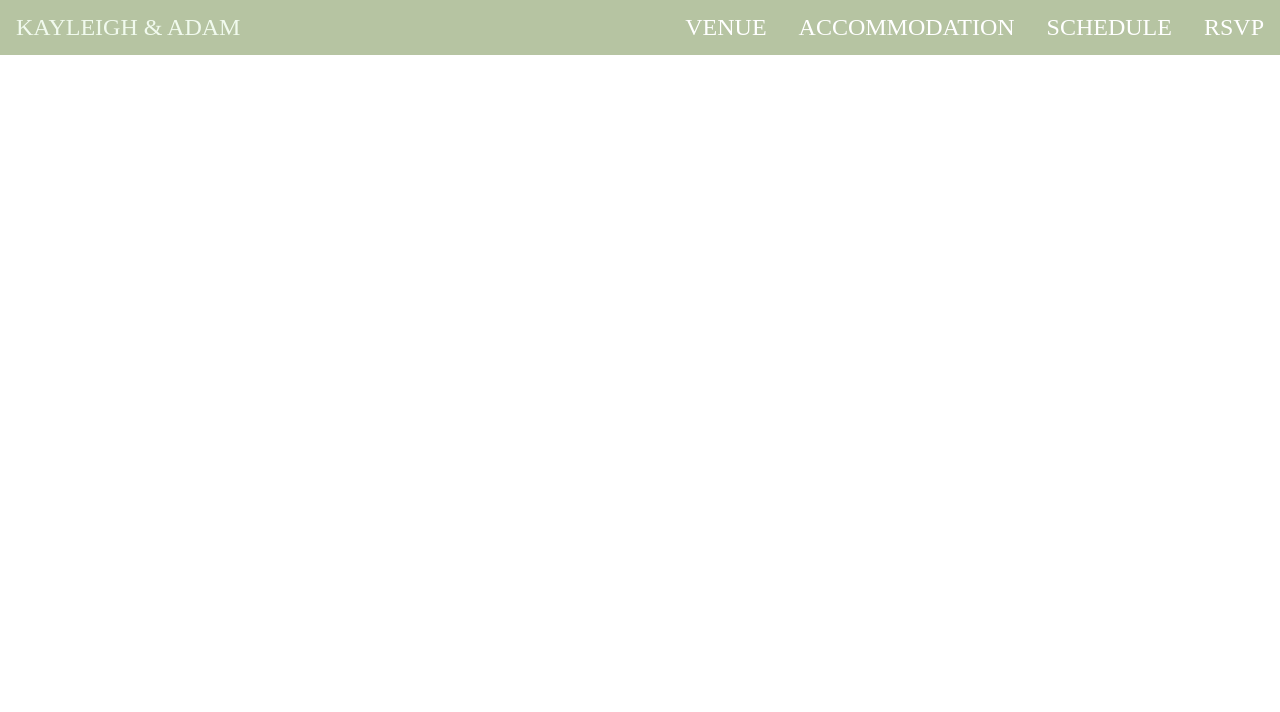
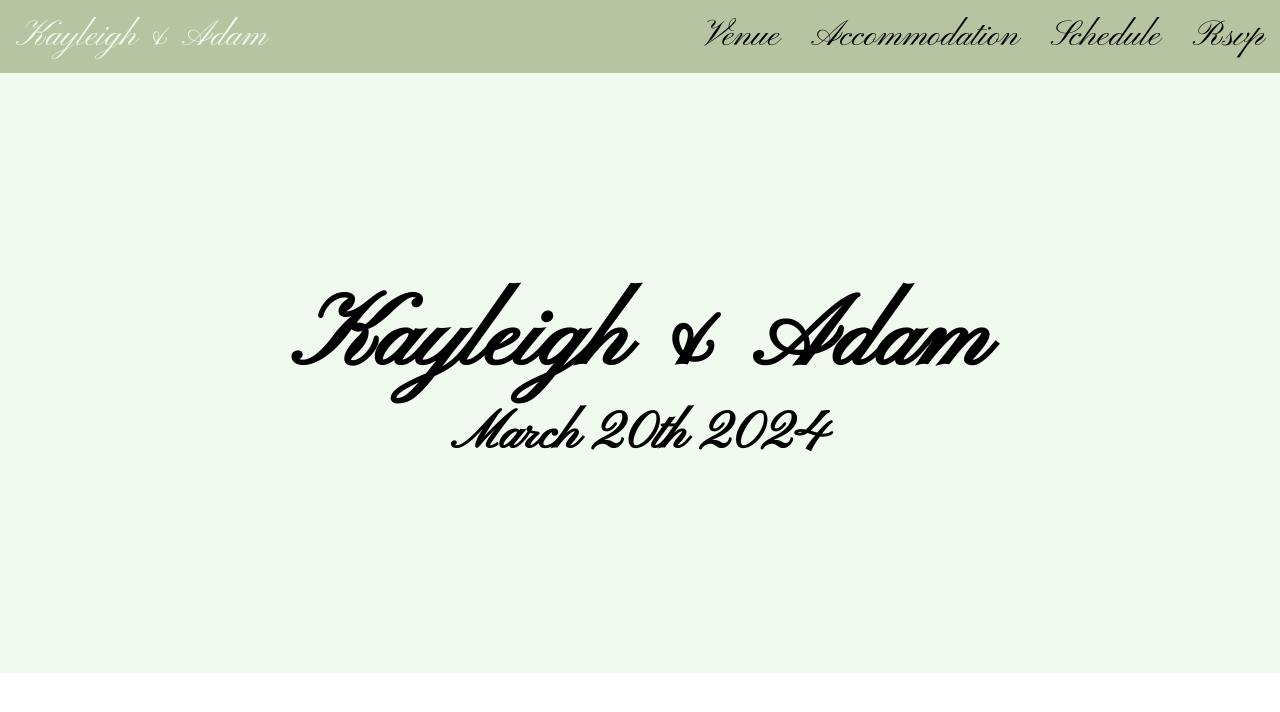
Before and after one commit to Gpsnm/wedding, a plain HTML site: page index.html in a window 1280 px wide. Drawn offline with Linux system fonts and the light colour scheme.

Commit message:
hero section

```diff
--- a/index.html
+++ b/index.html
@@ -4,19 +4,23 @@
     <meta charset="UTF-8">
     <meta name="viewport" content="width=device-width, initial-scale=1.0">
     <title>KAYLEIGH && ADAM</title>
+    <!-- google fonts -->
+    <link rel="preconnect" href="https://fonts.googleapis.com">
+    <link rel="preconnect" href="https://fonts.gstatic.com" crossorigin>
+    <link href="https://fonts.googleapis.com/css2?family=Pinyon+Script&display=swap" rel="stylesheet">
     <link rel="stylesheet" href="style.css">
     <!-- Load an icon library to show a hamburger menu (bars) on small screens -->
     <link rel="stylesheet" href="https://cdnjs.cloudflare.com/ajax/libs/font-awesome/4.7.0/css/font-awesome.min.css">
 </head>
 <!-- Top Navigation Menu -->
     <div class="topnav">
-        <a href="#home" class="active">KAYLEIGH & ADAM</a>
+        <a href="#home" class="active">Kayleigh & Adam</a>
         <!-- Navigation links (hidden by default) -->
         <div id="myLinks" class="myLinks">
-            <a href="#venue">VENUE</a>
-            <a href="#accomodation">ACCOMMODATION</a>
-            <a href="#schedule">SCHEDULE</a>
-            <a href="#rsvp">RSVP</a>
+            <a href="#venue">Venue</a>
+            <a href="#accomodation">Accommodation</a>
+            <a href="#schedule">Schedule </a>
+            <a href="#rsvp">Rsvp</a>
 
         </div>
         <!-- "Hamburger menu" / "Bar icon" to toggle the navigation links -->
@@ -25,6 +29,15 @@
         </a>
     </div>
     <main>
+        <hero>
+            <div class="heroSection">
+                <h1>Kayleigh & Adam</h1>
+                <h2>March 20th 2024</h2>
+            </div>
+            <div class="heroImage">
+
+            </div>
+        </hero>
     </main>
     <script src="./script.js"></script>
 <body>
--- a/style.css
+++ b/style.css
@@ -6,6 +6,7 @@
 :root{
 --sage:#b6c4a2;
 --white:#f1faee;
+--font:'pinyon Script', cursive;
 }
 /* Style the navigation menu */
 .topnav {
@@ -22,7 +23,7 @@
 }
 /* Style navigation menu links */
 .topnav a {
-    color: #fff;
+    color: #000;
     padding: 14px 16px;
     text-decoration: none;
     font-size: 17px;
@@ -45,7 +46,34 @@
 .active {
     background-color:var(--sage);
     color: white;
+    font-family: var(--font);
 }
+
+/* hero */
+
+.heroSection {
+    display: flex;
+    align-items: center;
+    justify-content: center;
+    flex-direction: column;
+    background-color: var(--white);
+    height: 600px;
+    width: 100%;
+}
+
+.heroSection h1 {
+    font-size: 65px;
+    font-family: var(--font);
+}
+
+.heroSection h2 {
+    font-family: var(--font);
+    font-size: 32px;
+}
+
+
+
+
 
 @media only screen and (min-width: 600px) {
     .topnav{
@@ -60,7 +88,16 @@
         display: flex;
     }
     .topnav a {
-        font-size: 24px;
+        font-size: 36px;
+        font-family: var(--font);
     }
+/* hero */
 
+.heroSection h1{
+    font-size: 100px;
 }
+
+.heroSection h2 {
+    font-size: 52px;
+}
+}
```
